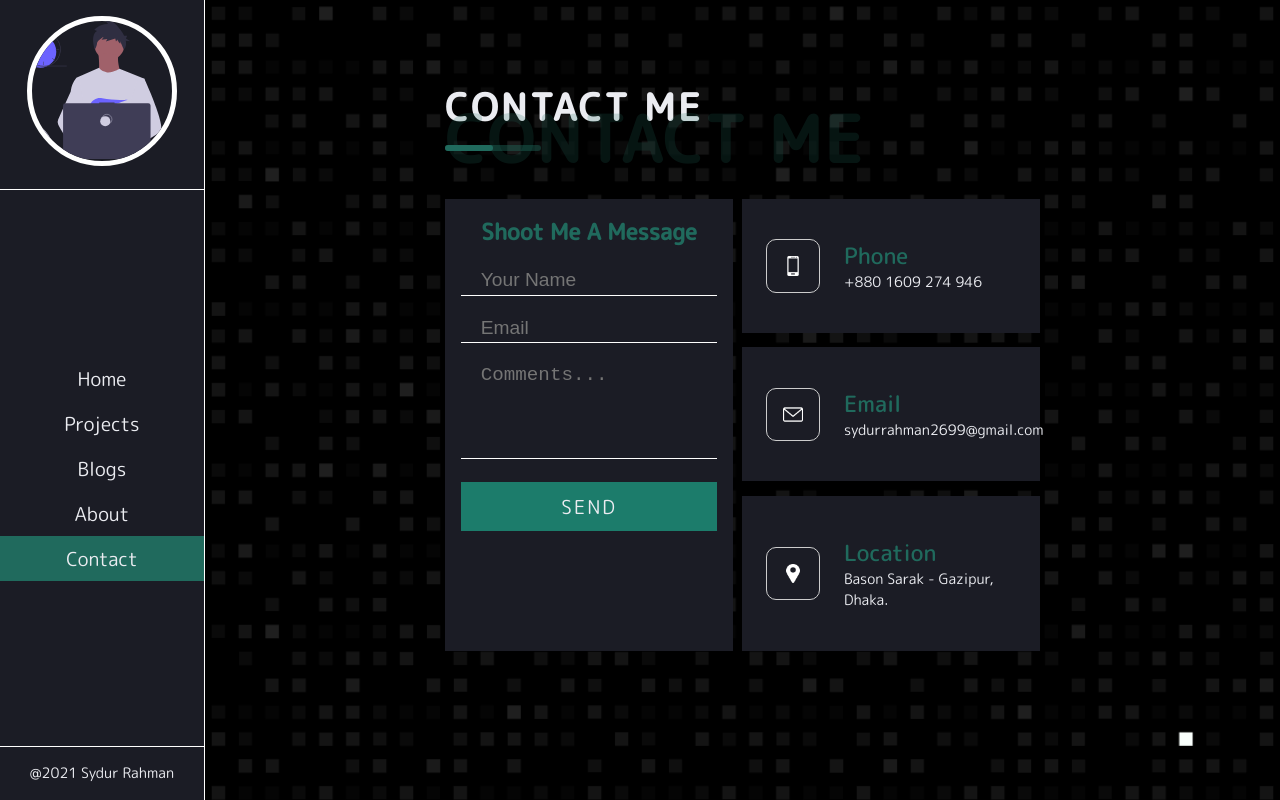
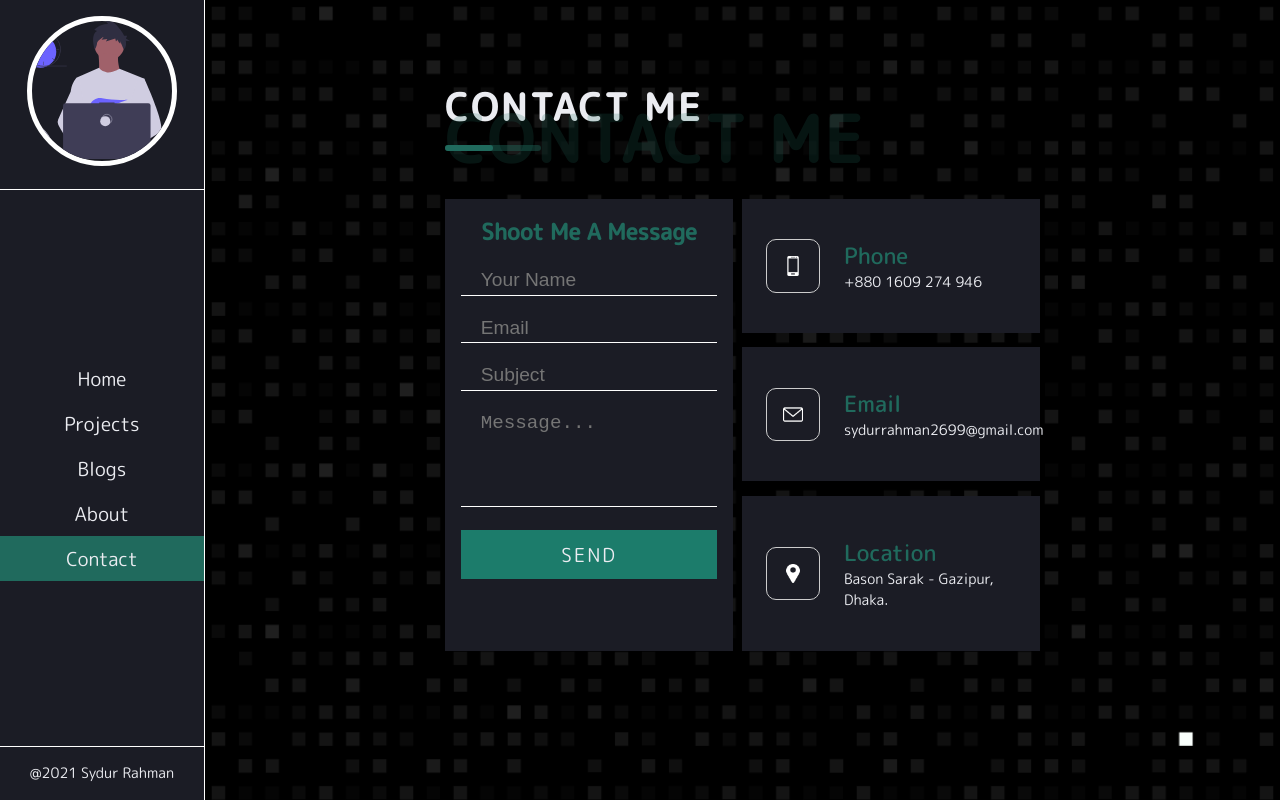
Before and after one commit to SRRahmaaaan/portfolio, a React (Create React App) app: page /contact in a window 1280 px wide. Built offline with nearby package versions, Linux system fonts and the light colour scheme.

Commit message:
finishing project

```diff
--- a/package.json
+++ b/package.json
@@ -10,6 +10,7 @@
     "@testing-library/jest-dom": "^5.12.0",
     "@testing-library/react": "^11.2.6",
     "@testing-library/user-event": "^12.8.3",
+    "emailjs-com": "^2.6.4",
     "node-sass": "^5.0.0",
     "react": "^17.0.2",
     "react-dom": "^17.0.2",
--- a/src/Components/ContactForm.js
+++ b/src/Components/ContactForm.js
@@ -1,18 +1,32 @@
 import React from 'react'
+import emailjs from "emailjs-com"
 
 const ContactForm = () => {
+    const sendEmail = (e) =>  {
+        e.preventDefault();
+        emailjs.sendForm('service_js79rgq', 'template_g0wlq3j', e.target, 'user_SabfjqIxsb0DCJ6951V7f')
+            .then((result) => {
+                console.log(result.text);
+            }, (error) => {
+                console.log(error.text);
+            });
+        e.target.reset()
+    }
     return (
         <div className="form-box">
             <h3>Shoot Me A Message</h3>
-            <form>
+            <form onSubmit={sendEmail}>
                 <div className="form-group">
-                    <input type="text" className="form-control" placeholder="Your Name"/>
+                    <input type="text" className="form-control" placeholder="Your Name" name="name" required/>
                 </div>
                 <div className="form-group">
-                    <input type="email" className="form-control" placeholder="Email"/>
+                    <input type="email" className="form-control" placeholder="Email" name="email" required/>
                 </div>
                 <div className="form-group">
-                    <textarea className="form-control area"  placeholder="Comments..."/>
+                    <input type="text" className="form-control" placeholder="Subject" name="subject" required/>
+                </div>
+                <div className="form-group">
+                    <textarea className="form-control area"  placeholder="Message..." name="message" required/>
                 </div>
                 <button type="submit" className="btn submit-btn">Send</button>
             </form>
--- a/src/Components/DetailsSection.js
+++ b/src/Components/DetailsSection.js
@@ -1,5 +1,6 @@
 import React from 'react'
 import aboutImage from "../Images/about.jpg"
+import Resume from "../files/Resume.pdf"
 
 const DetailsSection = () => {
     return (
@@ -12,7 +13,9 @@ const DetailsSection = () => {
                 <p>
                     I am Sydur Rahman. I am a progressive web developer. I started my journey as a developer couple of months now and I started enjoying this. I love coding and very passionate about my work. My favorite sports cricket and enjoying eating food like KACCI Biryani😋.
                 </p>
-                <button className="btn">Download CV</button>
+                <button className="btn">
+                    <a href={Resume} download="Resume.pdf">Download CV</a>
+                </button>
             </div>
         </div>
     )
--- a/src/Styles/_about.scss
+++ b/src/Styles/_about.scss
@@ -46,4 +46,8 @@
   &:hover::after {
     width: 100%;
   }
+  a {
+    text-decoration: none;
+    color: white;
+  }
 }
```
Also changed, not shown: 2 other files (tests, documents, lock files or other folders).
